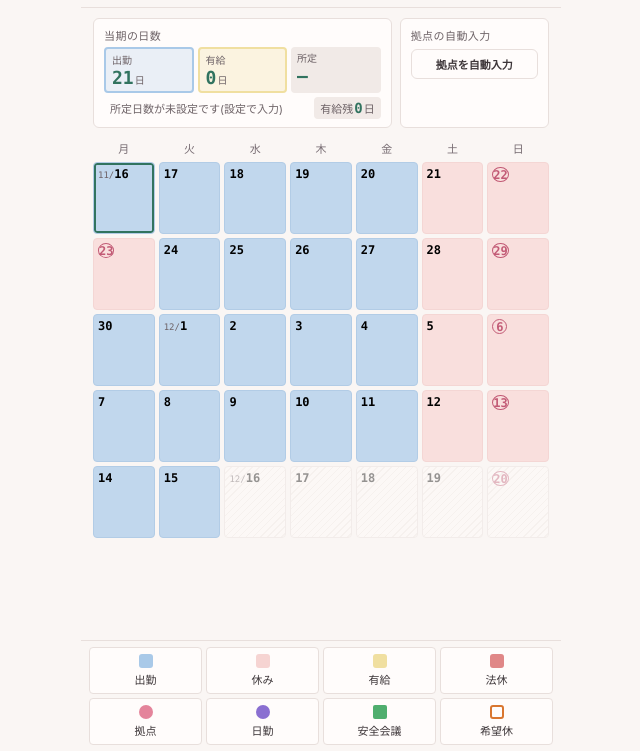
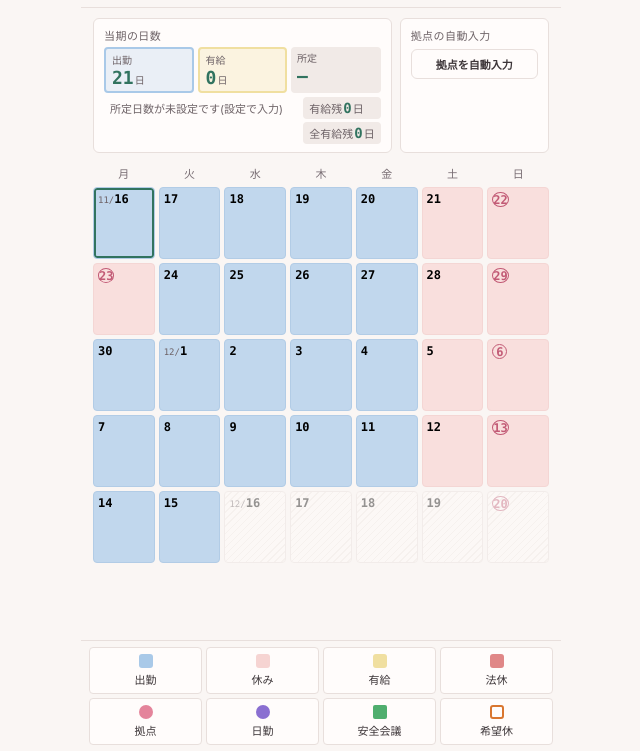
Before and after one commit to NM-MORIKUMA/ka-calendar, a plain HTML site: page index.html in a window 1280 px wide. Both pictures are taken after a click on the button "はじめる". Shown: the part 49-800 px from the top of the page, without its empty margins (319-959 px from the left). Drawn offline with Linux system fonts and the light colour scheme.

Commit message:
有給残を2つに分ける(月度の最終日までの有給残と、次の起算日2/15までの全有給残)
Co-Authored-By: Claude Sonnet 5.5 <noreply@anthropic.com>

```diff
--- a/index.html
+++ b/index.html
@@ -171,6 +171,7 @@
   .auto-list { font-size: 12px; margin: 6px 0; line-height: 1.6; }
   .judge-row { display: flex; align-items: stretch; gap: 4px; margin-top: 4px; }
   .judge-row .judge { flex: 1; margin-top: 0; min-width: 0; }
+  .remain-col { flex-shrink: 0; display: flex; flex-direction: column; gap: 3px; }
   .remain-chip { flex-shrink: 0; font-size: 11px; padding: 3px 6px; border-radius: 4px; background: var(--paper-sunken); color: var(--ink-soft); display: flex; align-items: center; white-space: nowrap; }
   .remain-chip b { font-size: 14px; color: var(--accent-strong); margin: 0 1px; }
   .judge { font-size: 11px; font-weight: 700; margin-top: 4px; padding: 3px 6px; border-radius: 4px; }
@@ -662,11 +663,33 @@
   // The manual-adjustment number doubles as a non-expiring "baseline pool" (its real lot
   // composition is unknown, so it never expires) and is always consumed first, since it
   // represents the oldest leave available relative to any auto-granted lot tracked later.
-  function computeLeaveLots() {
+  // 2026-11-16: optional asOfKey ("YYYY-MM-DD") = balance as of that day. Only leave days up to and
+  // including that day are used, and lots count as expired if they expire before it. Without asOfKey
+  // the behaviour is unchanged (every leave day, expiry judged against today).
+  // futureGrants = also count the yearly 20-day grants (Feb 15) that fall between firstRunDate and asOfKey
+  // but have not been added to state.leaveGrants yet (they are only added once today reaches that date).
+  function computeLeaveLots(asOfKey, futureGrants) {
+    var refKey = asOfKey || TODAY_KEY;
     var baseline = { grantedOn: null, expiresOn: null, amount: Math.max(0, state.leaveManualAdjustment || 0), isBaseline: true };
-    var grants = [baseline].concat(state.leaveGrants.slice());
+    var gs = state.leaveGrants.slice();
+    if (asOfKey) {
+      // "<" not "<=": the real 起算日 is Feb 16 (the app files the yearly grant under Feb 15), so a grant
+      // does not count on the 15th itself -- the period ending Feb 15 must not already include the new 20 days.
+      gs = gs.filter(function (g) { return g.grantedOn < asOfKey; });
+      if (futureGrants && state.firstRunDate) {
+        var asOfY = parseInt(asOfKey.slice(0, 4), 10);
+        for (var yy = parseInt(state.firstRunDate.slice(0, 4), 10); yy <= asOfY; yy++) {
+          var gk = dkey(yy, 2, 15);
+          if (gk > state.firstRunDate && gk < asOfKey && !gs.some(function (g) { return g.grantedOn === gk; })) {
+            gs.push({ grantedOn: gk, amount: 20, expiresOn: dkey(yy + 2, 2, 14) });
+          }
+        }
+        gs.sort(function (a, b) { return a.grantedOn < b.grantedOn ? -1 : a.grantedOn > b.grantedOn ? 1 : 0; });
+      }
+    }
+    var grants = [baseline].concat(gs);
     var consumed = grants.map(function () { return 0; });
-    var leaveDays = Object.keys(state.days).filter(function (k) { return state.days[k].status === "leave"; }).sort();
+    var leaveDays = Object.keys(state.days).filter(function (k) { return state.days[k].status === "leave" && (!asOfKey || k <= asOfKey); }).sort();
     leaveDays.forEach(function (dk) {
       for (var i = 0; i < grants.length; i++) {
         if (consumed[i] < grants[i].amount) { consumed[i]++; break; }
@@ -679,14 +702,14 @@
         amount: g.amount,
         consumed: consumed[i],
         remaining: g.amount - consumed[i],
-        expired: !!g.expiresOn && g.expiresOn < TODAY_KEY,
+        expired: !!g.expiresOn && g.expiresOn < refKey,
         isBaseline: !!g.isBaseline
       };
     });
   }
 
-  function computeLeaveBalance() {
-    var lots = computeLeaveLots();
+  function computeLeaveBalance(asOfKey, futureGrants) {
+    var lots = computeLeaveLots(asOfKey, futureGrants);
     var total = 0;
     lots.forEach(function (l) { if (!l.expired) total += l.remaining; });
     var extra = (state.leaveManualAdjustment || 0) < 0 ? state.leaveManualAdjustment : 0;
@@ -1036,7 +1059,13 @@
 
   function renderDashboard() {
     var p = ui.viewPeriod;
-    var balance = computeLeaveBalance();
+    // 有給残 = balance at the end of the period on screen (counts leave days booked up to that day, future ones included).
+    var pe = periodEnd(p);
+    var balance = computeLeaveBalance(dkey(pe.y, pe.m, pe.d), true);
+    // 全有給残 = balance up to the day before the next 起算日 (Feb 16), counting every leave day booked until then.
+    // The next yearly grant is not included (it arrives on the 起算日 itself).
+    var annivY = (TODAY.m > 2 || (TODAY.m === 2 && TODAY.d >= 16)) ? TODAY.y + 1 : TODAY.y;
+    var balanceAll = computeLeaveBalance(dkey(annivY, 2, 15), false);
     var worked = countWorked(p);
     var quota = getQuota(p);
     var leaveN = countLeave(p);
@@ -1059,7 +1088,10 @@
       '<div class="tri-cell tri-leave"><div class="tri-l">有給</div><div class="tri-v digits">' + leaveN + '<span class="unit">日</span></div></div>' +
       '<div class="tri-cell"><div class="tri-l">所定</div><div class="tri-v digits">' + (quota !== null ? quota + '<span class="unit">日</span>' : "—") + "</div></div>" +
       "</div>" +
-      '<div class="judge-row">' + judge + '<div class="remain-chip">有給残 <b class="digits">' + balance + "</b>日</div></div></div>" +
+      '<div class="judge-row">' + judge + '<div class="remain-col">' +
+      '<div class="remain-chip" title="表示中の月度の最終日までの有給残(この月度までに取る・取る予定の有給を引いた数)">有給残 <b class="digits">' + balance + "</b>日</div>" +
+      '<div class="remain-chip" title="次の起算日(2/16)の前日までの有給残(それまでに取る予定の有給をすべて引いた数)">全有給残 <b class="digits">' + balanceAll + "</b>日</div>" +
+      "</div></div></div>" +
       '<div class="stat-card"><div class="stat-label">拠点の自動入力</div>' +
       '<button type="button" class="auto-btn" data-action="auto-mark-open">拠点を自動入力</button>' +
       (autoBackupCount() ? '<button type="button" class="auto-btn" data-action="auto-revert-open">自動入力の前に戻す</button>' : "") + "</div>" +
```
